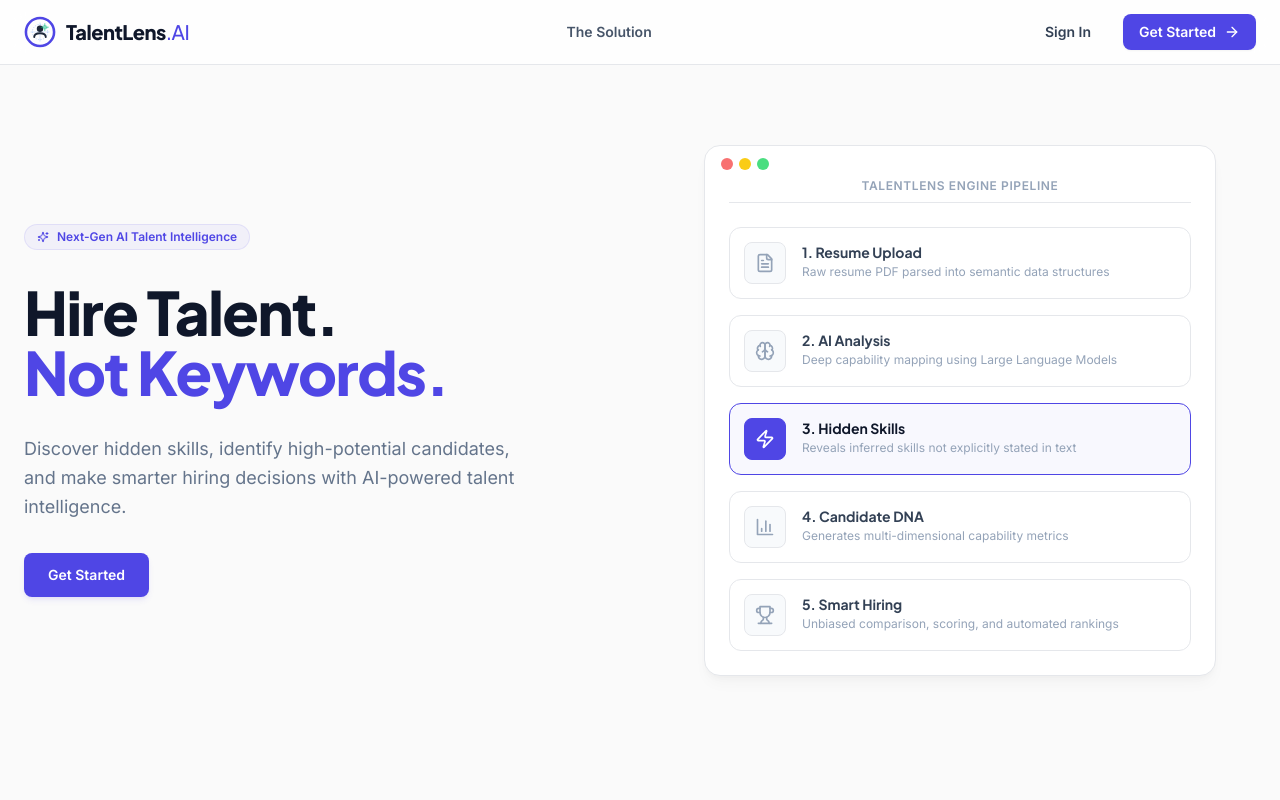
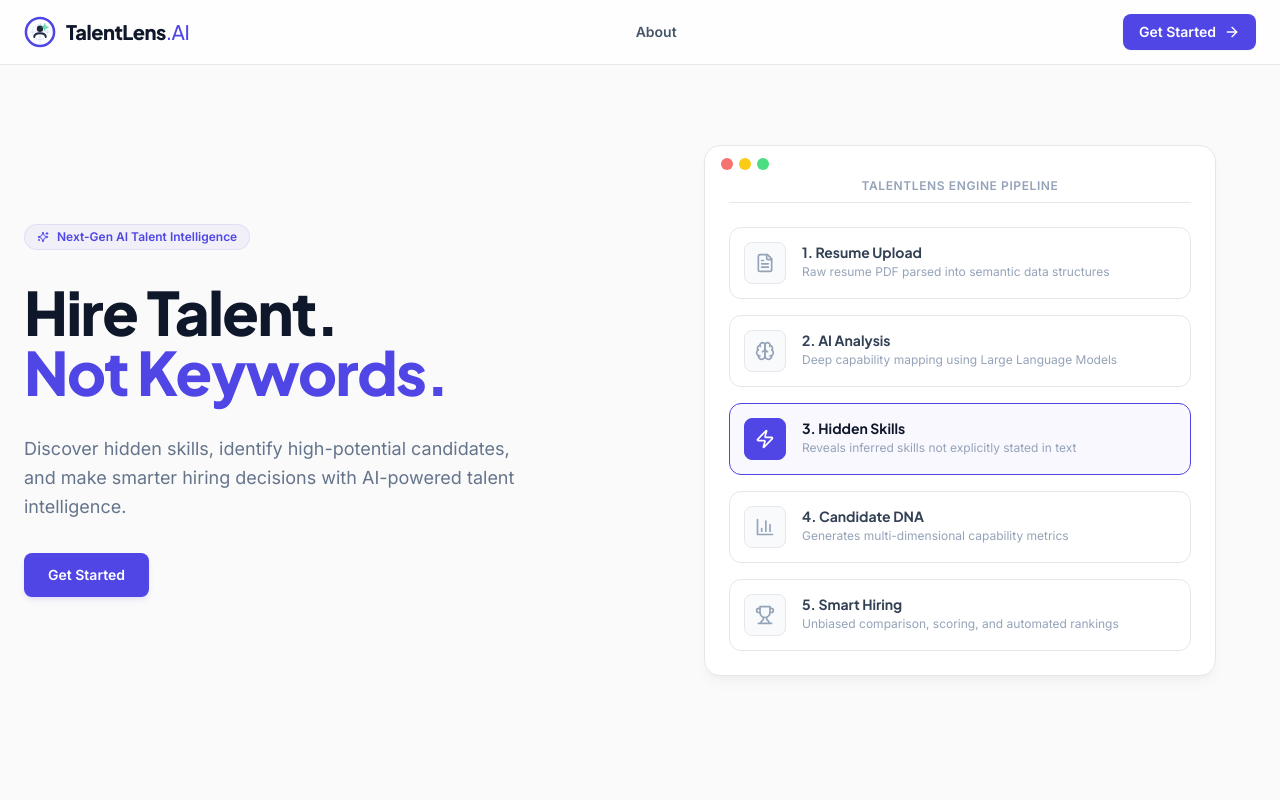
Before and after one commit to jashvithak18/TalentLens-AI, a React (Vite) app in the folder client/: page / in a window 1280 px wide. Shown: the top 800 px of the page. Built offline with nearby package versions, Linux system fonts and the light colour scheme; no server answers.

Commit message:
feat: resolve CORS for vercel, add About page and route to it

```diff
--- a/client/src/App.jsx
+++ b/client/src/App.jsx
@@ -8,7 +8,7 @@
 import BottomNavigation from './components/BottomNavigation';
 
 // Public/Auth Pages
-import Landing from './pages/Landing';
+import About from './pages/About';
 import Login from './pages/Login';
 import Register from './pages/Register';
 import ForgotPassword from './pages/ForgotPassword';
@@ -56,8 +56,8 @@
           {token && <Navbar />}
           <main className={`flex-1 ${token ? 'p-6 overflow-y-auto' : ''}`}>
             <Routes>
-              {/* Landing Page as permanent Home Page */}
-              <Route path="/" element={<Landing />} />
+              {/* About Page as permanent Home Page */}
+              <Route path="/" element={<About />} />
 
               {/* Auth Routes */}
               <Route path="/login" element={!token ? <Login /> : <Navigate to="/" />} />
--- a/client/src/pages/Landing.jsx
+++ b/client/src/pages/About.jsx
@@ -123,7 +123,7 @@
   );
 };
 
-export const Landing = () => {
+export const About = () => {
   const navigate = useNavigate();
   const { token, user } = useSelector((state) => state.auth);
   const [pipelineStep, setPipelineStep] = useState(0);
@@ -168,7 +168,7 @@
         <div className="max-w-7xl mx-auto px-6 h-16 flex items-center justify-between">
           <Logo iconSize="h-8 w-8" textSize="text-xl" />
           <nav className="hidden md:flex items-center gap-8 text-sm font-semibold text-slate-600">
-            <a href="#problem" className="hover:text-brandPrimary transition-colors">The Solution</a>
+            <Link to="/" className="hover:text-brandPrimary transition-colors">About</Link>
           </nav>
           <div className="flex items-center gap-4">
             {token ? (
@@ -185,20 +185,12 @@
                 Go to Dashboard <ArrowRight className="h-4 w-4" />
               </Link>
             ) : (
-              <>
-                <Link
-                  to="/login"
-                  className="text-sm font-semibold text-slate-700 hover:text-brandPrimary transition-colors px-4 py-2"
-                >
-                  Sign In
-                </Link>
               <Link
                 to="/register"
                 className="btn-primary text-sm font-semibold py-2 px-4 shadow-sm"
               >
                 Get Started <ArrowRight className="h-4 w-4" />
               </Link>
-              </>
             )}
           </div>
         </div>
@@ -782,4 +774,4 @@
   );
 };
 
-export default Landing;
+export default About;
```
Also changed, not shown: 1 other file (tests, documents, lock files or other folders). Lines whose indentation alone changed are shown as unchanged.
